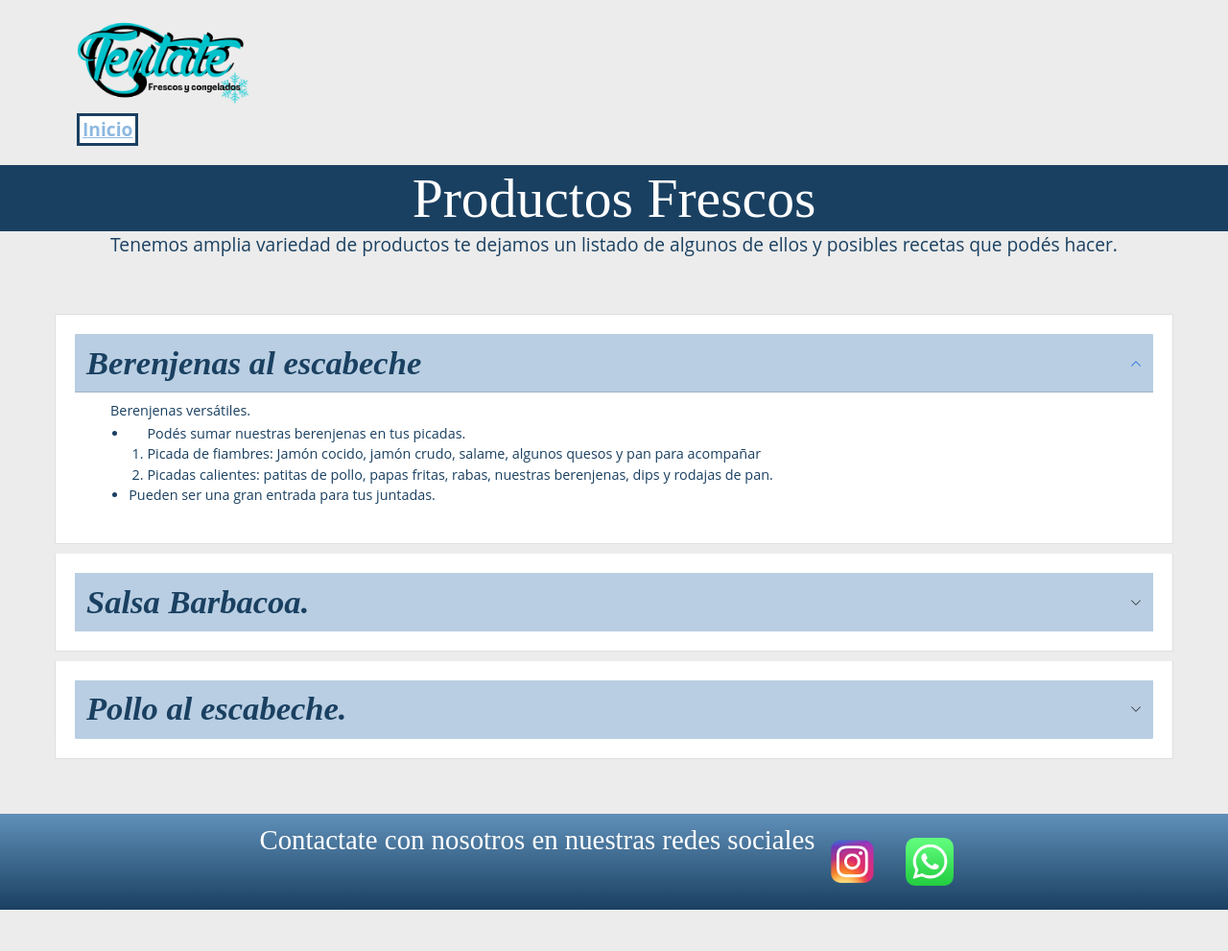
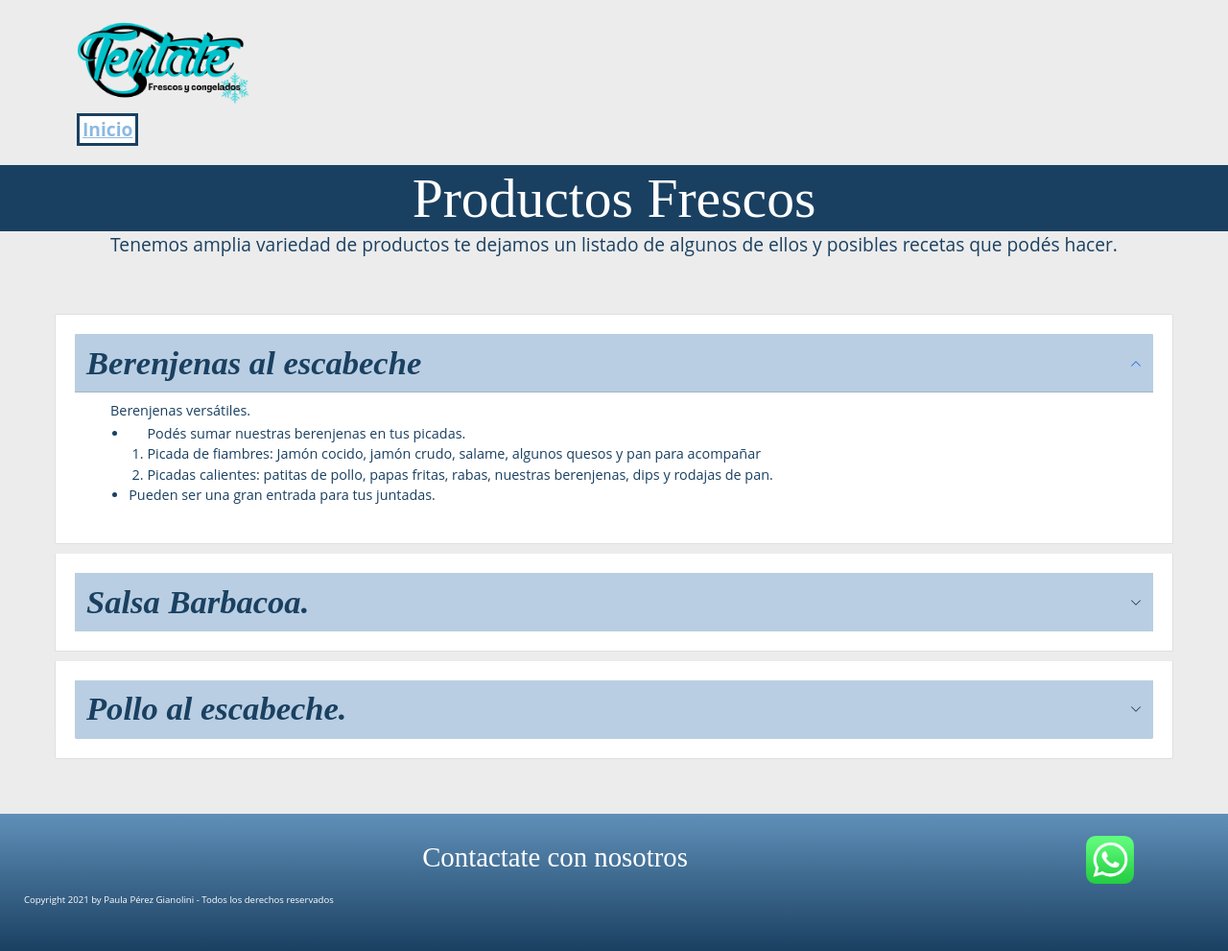
Before and after one commit to paulaperezgianolini/tentate, a website: page productosfrescos.html in a window 1280 px wide. Shown: the whole page at 96% size. Before the commit the page ends 948 px from the top, so only its background shows below. Drawn offline with nearby package versions, Linux system fonts and the light colour scheme; a web font is replaced by a local one.

Commit message:
Arreglo footer

```diff
--- a/productosfrescos.html
+++ b/productosfrescos.html
@@ -86,13 +86,11 @@
     </div>
 
     <footer>
-        <div class="contacto"><!-- BEM -->
-
-          <h3 class="contacto__texto">Contactate con nosotros en nuestras redes sociales</h3><!-- BEM -->
-
-          <a href="https://www.instagram.com/tentatecongelados.tuc/" target="_blank"><img class="contacto__redes" src="img/instagram.png" alt="instagram"></a><!-- BEM -->
-          <a href="https://linktr.ee/Tentate_" target="_blank"> <img class="contacto__redes" src="img/whatsapp.png" alt="whatsapp"></a> <!-- BEM -->
-        </div>
+      <div class="contacto">
+        <h3 class="contacto__texto">Contactate con nosotros </h3>
+        <p class="texto_footer">Copyright 2021 by Paula Pérez Gianolini - Todos los derechos reservados</p>
+        <a href="https://linktr.ee/Tentate_" target="_blank"> <img class="contacto__redes" src="img/whatsapp.png" alt="whatsapp"></a> <!-- BEM -->
+      </div>
     </footer>
 
     <!-- Option 1: Bootstrap Bundle with Popper -->
--- a/scss/_footer.scss
+++ b/scss/_footer.scss
@@ -4,22 +4,35 @@ footer{
     width: 100%;
 }
 .contacto{
-    display: flex;
-    flex-direction: row;
-    justify-content: center;
-    padding: 10px;
+    display: grid;
+    grid-template-columns: 90% 10%;
+    grid-template-rows: 50% 50%;
     width: 100%;
+    padding: 25px;
     background-image: linear-gradient($celesteIntermedio,$azulNoche);
+    align-items: center;
     .contacto__texto{
         color: white;
+        grid-column-end: 2;
+        grid-row-start:  1;
         font-family: $titulos;
         font-size: 3em;
+        padding: 15px;
+        align-items: center;
+        justify-self: center;
+    }
+        .texto_footer{
+        grid-column: 1;
+        grid-row-end:3;
+        font-family: $fuente;
+        color: white;
+        font-size: 1em;
+    }
 
-    }
     .contacto__redes{
-        position: relative;
-        display: inline-block;
+        grid-column: 3;
+        grid-row:3;
         width: 50px;
-        margin: 15px;
+        align-self: flex-start;
     }
 }
--- a/scss/_media.scss
+++ b/scss/_media.scss
@@ -5,9 +5,8 @@
         background-color: white;
     }
     html{
-        font-size: 40%;}
-
-   }
+        font-size: 30%;}
+    }
 /*aplicando responsive para pantallas de 961px*/
 @media screen and (max-width: 320px) {
     body{
--- a/scss/_quienessomos.scss
+++ b/scss/_quienessomos.scss
@@ -26,7 +26,6 @@
                 padding: 50px;
                 align-self: center;
                 justify-self: center;
-
             }
 
 };
```
Also changed, not shown: Contacto.html (+3 -5 lines), Quienessomos.html (+6 -6 lines), compraonline.html (+5 -9 lines), error404.html (+9 -0 lines), index.html (+6 -7 lines), productoscongelados.html (+6 -7 lines), css/estilo.css.
